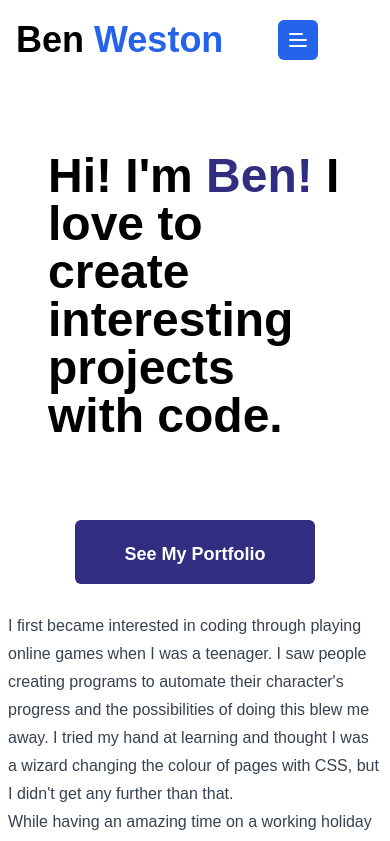
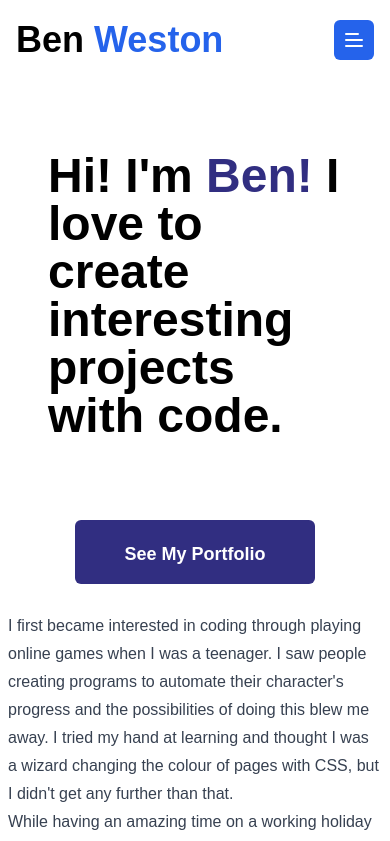
Before and after one commit to benwestondigital/next-portfolio, a Next.js app: page / in a window 390 px wide. Shown: the top 841 px of the page. Built offline with nearby package versions, Linux system fonts and the light colour scheme.

Commit message:
remove margin change flex settings

```diff
--- a/components/HamBurger.jsx
+++ b/components/HamBurger.jsx
@@ -1,10 +1,10 @@
 const HamBurger = ({ isOpen, setIsOpen }) => {
   return (
-    <div className='mr-14 flex md:hidden'>
+    <div className='flex justify-end md:hidden'>
       <button
         onClick={() => setIsOpen(!isOpen)}
         type='button'
-        className='bg-blue-600 inline-flex items-center justify-center p-2 rounded-md text-white hover:bg-black focus:outline-none focus:ring-white'
+        className='bg-blue-600 items-center justify-center p-2 rounded-md text-white hover:bg-black focus:outline-none focus:ring-white'
         aria-controls='mobile-menu'
         aria-expanded='false'
       >
```
